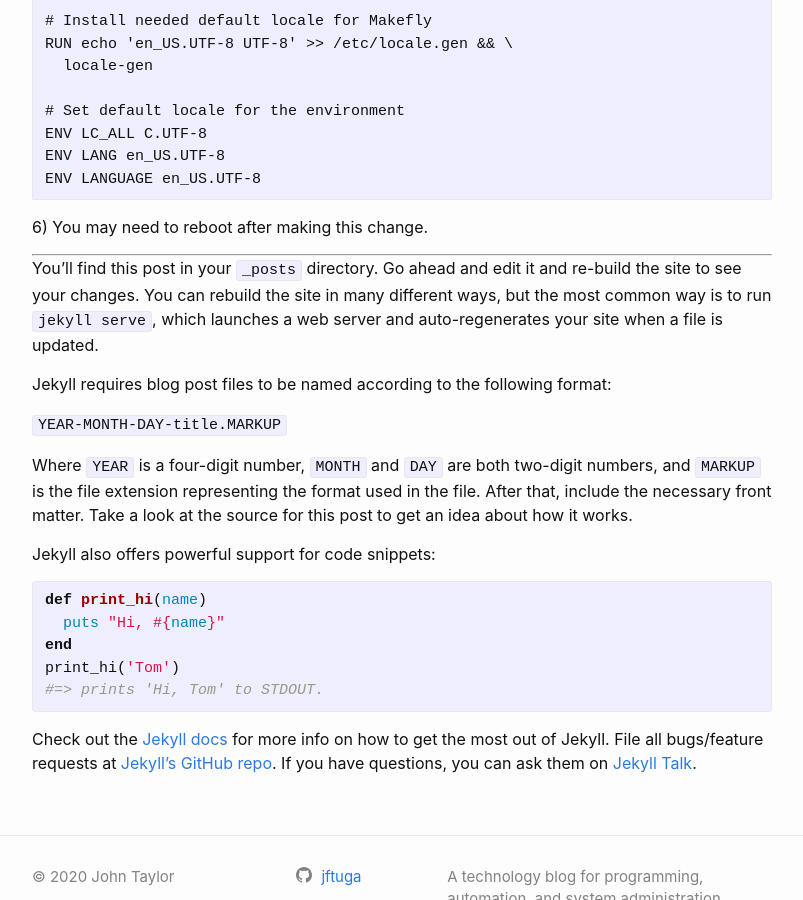
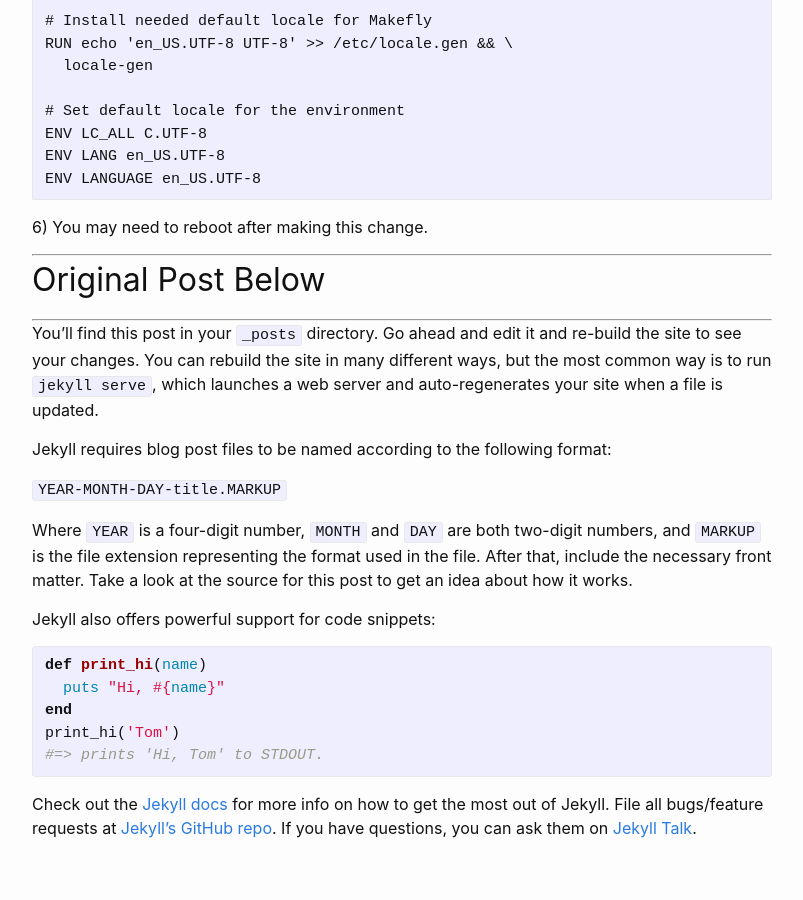
Before and after one commit to jftuga/blog, a Jekyll site: the page built from _posts/2020-10-02--jekyll-install-notes.md, in a window 1280 px wide and 900 px high, scrolled down 2255 px. Shown: the whole window, without its empty margins (238-1041 px from the left). Built offline with Jekyll 4.4.1, drawn with Linux system fonts in a browser that asks for light colours.

Commit message:
added origianl post

```diff
--- a/_posts/2020-10-02--jekyll-install-notes.md
+++ b/_posts/2020-10-02--jekyll-install-notes.md
@@ -94,6 +94,9 @@ ENV LANGUAGE en_US.UTF-8
 
 ___
 
+## Original Post Below
+___
+
 You'll find this post in your `_posts` directory. Go ahead and edit it and re-build the site to see your changes. You can rebuild the site in many different ways, but the most common way is to run `jekyll serve`, which launches a web server and auto-regenerates your site when a file is updated.
 
 Jekyll requires blog post files to be named according to the following format:
```
